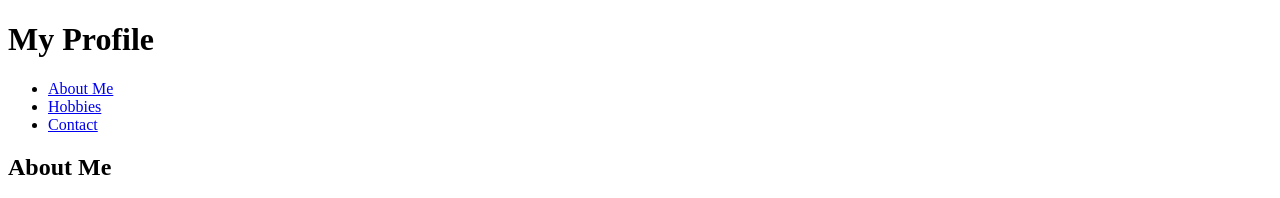
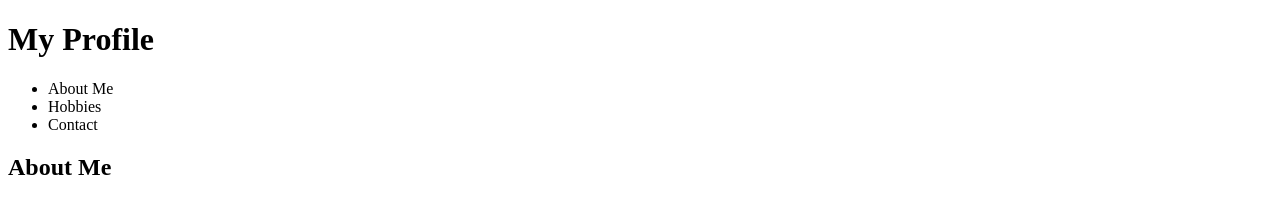
Before and after one commit to moyinoluwa001/mini-profile-webpage, a plain HTML site: page index.html in a window 1280 px wide. Shown: the top 198 px of the page. Drawn offline with Linux system fonts and the light colour scheme.

Commit message:
Your commit message

```diff
--- a/index.html
+++ b/index.html
@@ -10,9 +10,9 @@
         <h1>My Profile</h1>
         <nav>
             <ul>
-                <li><a href="#about">About Me</a></li>
-                <li><a href="#hobbies">Hobbies</a></li>
-                <li><a href="#contact">Contact</a></li>
+                <li>About Me</li>
+                <li>Hobbies</li>
+                <li>Contact</li>
             </ul>
         </nav>
     </header>
@@ -35,7 +35,7 @@
     <footer id="contact">
         <h2>Contact</h2>
         <p>Email: <a href="ogunwaleabdulrahmon@gmail.com">ogunwaleabdulrahmon@gmail.com</a></p>
-        <p>LinkedIn: <a href="#" target="_blank">linkedin.com/in/abdulrahmon</a></p>
+        <p>LinkedIn: <a href="https://linkedin.com/in/abdulrahmon-ogunwale-618b962a4" target="_blank">linkedin.com/in/abdulrahmon</a></p>
     </footer>
 </body>
 </html>
```
